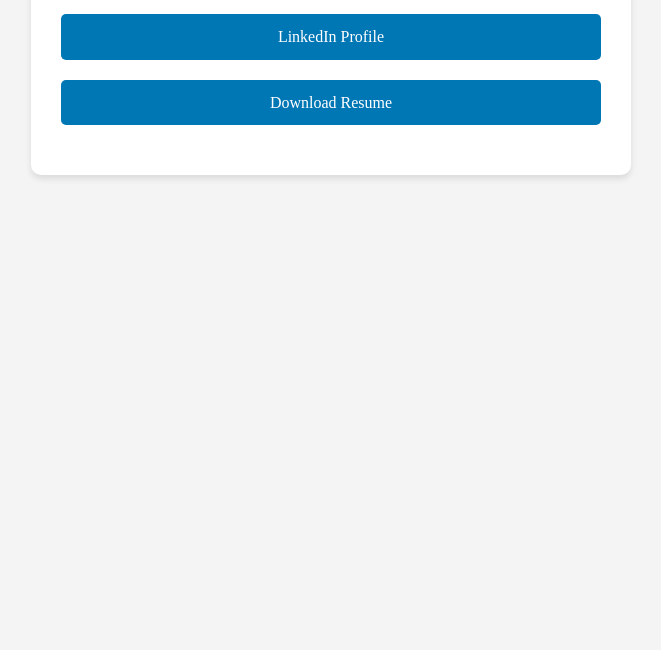
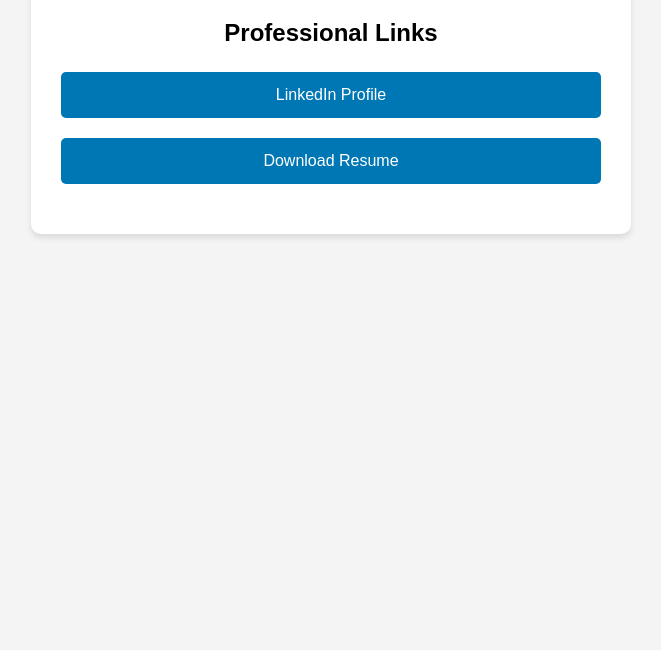
Before and after one commit to kevinhoxie93/career, a plain HTML site: page index.html in a window 1280 px wide. Shown: the part 150-800 px from the top of the page, without its empty margins (309-970 px from the left). Drawn offline with Linux system fonts and the light colour scheme.

Commit message:
Updated styles and cleaned up HTML strucure for site

```diff
--- a/index.html
+++ b/index.html
@@ -1,43 +1,21 @@
 <!DOCTYPE html>
 <html lang="en">
-<head>
-    <meta charset="UTF-8">
+  <head>
+    <meta charset="UTF-8" />
     <title>My Professional Links</title>
-    <style>
-        body {
-            <head>Write here</head>
-            font-family: Arial, sans-serif;
-            max-width: 600px;
-            margin: 40px auto;
-            text-align: center;
-            line-height: 1.6;
-            background-color: #f4f4f4;
-        }
-        .link-container {
-            background-color: white;
-            padding: 30px;
-            border-radius: 10px;
-            box-shadow: 0 4px 6px rgba(0,0,0,0.1);
-        }
-        a {
-            display: block;
-            margin: 20px 0;
-            padding: 10px 20px;
-            background-color: #0077B5;
-            color: white;
-            text-decoration: none;
-            border-radius: 5px;
-        }
-        a:hover {
-            background-color: #005582;
-        }
-    </style>
-</head>
-<body>
+    <link rel="stylesheet" href="styles.css" />
+  </head>
+  <body>
     <div class="link-container">
-        <h1>Professional Links</h1>
-        <a href="https://www.linkedin.com/in/kevin-hoxie/" target="_blank">LinkedIn Profile</a>
-        <a href="https://drive.google.com/file/d/1mcNfO-tYNSexDyzSvae80eFDMqf3Rb_b/view?usp=sharing">Download Resume</a>
+      <h1>Kevin Hoxie</h1>
+      <h2>Professional Links</h2>
+      <a href="https://www.linkedin.com/in/kevin-hoxie/" target="_blank"
+        >LinkedIn Profile</a
+      >
+      <a
+        href="https://drive.google.com/file/d/1mcNfO-tYNSexDyzSvae80eFDMqf3Rb_b/view?usp=sharing"
+        >Download Resume</a
+      >
     </div>
-</body>
+  </body>
 </html>
--- /dev/null
+++ b/styles.css
@@ -0,0 +1,26 @@
+body {
+  font-family: Arial, sans-serif;
+  max-width: 600px;
+  margin: 40px auto;
+  text-align: center;
+  line-height: 1.6;
+  background-color: #f4f4f4;
+}
+.link-container {
+  background-color: white;
+  padding: 30px;
+  border-radius: 10px;
+  box-shadow: 0 4px 6px rgba(0, 0, 0, 0.1);
+}
+a {
+  display: block;
+  margin: 20px 0;
+  padding: 10px 20px;
+  background-color: #0077b5;
+  color: white;
+  text-decoration: none;
+  border-radius: 5px;
+}
+a:hover {
+  background-color: #005582;
+}
```
